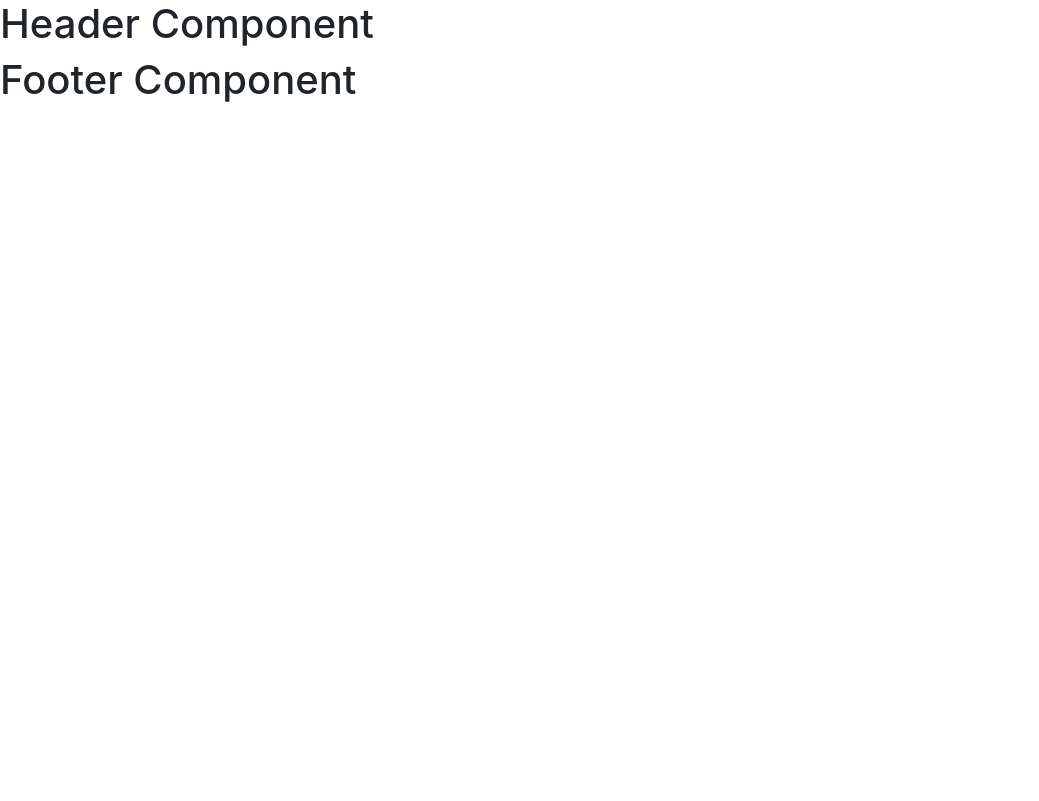
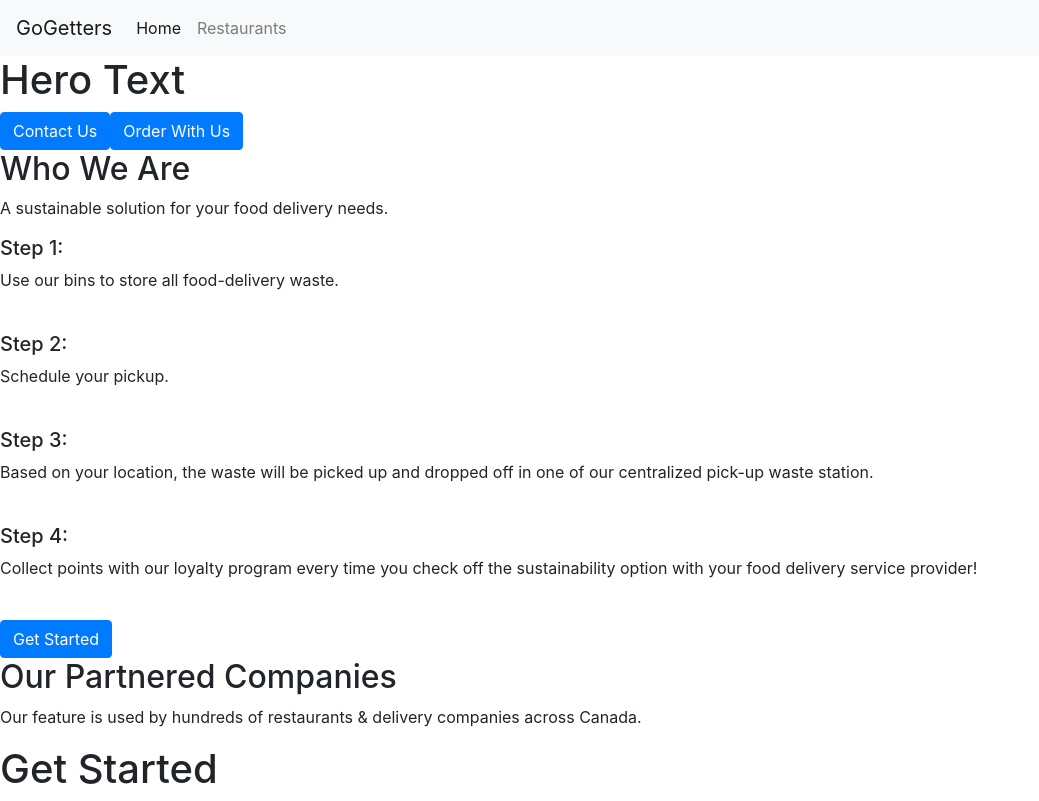
Before and after one commit to marleyanthony/skip, a React (Create React App) app in the folder client/: page /main in a window 1280 px wide. Shown: the whole page, without its empty margins (0-1039 px from the left). Built offline with nearby package versions, Linux system fonts and the light colour scheme.

Commit message:
created main page components

```diff
--- a/client/public/index.html
+++ b/client/public/index.html
@@ -15,6 +15,15 @@
 <body>
   <noscript>You need to enable JavaScript to run this app.</noscript>
   <div id="root"></div>
+  <script src="https://code.jquery.com/jquery-3.3.1.slim.min.js"
+    integrity="sha384-q8i/X+965DzO0rT7abK41JStQIAqVgRVzpbzo5smXKp4YfRvH+8abtTE1Pi6jizo"
+    crossorigin="anonymous"></script>
+  <script src="https://cdnjs.cloudflare.com/ajax/libs/popper.js/1.14.3/umd/popper.min.js"
+    integrity="sha384-ZMP7rVo3mIykV+2+9J3UJ46jBk0WLaUAdn689aCwoqbBJiSnjAK/l8WvCWPIPm49"
+    crossorigin="anonymous"></script>
+  <script src="https://stackpath.bootstrapcdn.com/bootstrap/4.1.3/js/bootstrap.min.js"
+    integrity="sha384-ChfqqxuZUCnJSK3+MXmPNIyE6ZbWh2IMqE241rYiqJxyMiZ6OW/JmZQ5stwEULTy"
+    crossorigin="anonymous"></script>
 </body>
 
 </html>
--- a/client/src/App.js
+++ b/client/src/App.js
@@ -9,7 +9,7 @@ class App extends React.Component {
     return (
       <Switch>
         <Route
-          path="/"
+          path="/main"
           render={(renderProps) => {
             return (
               <MainMenu {...renderProps} />
--- /dev/null
+++ b/client/src/components/GetStarted.jsx
@@ -0,0 +1,11 @@
+import React from 'react'
+
+function GetStarted() {
+  return (
+    <div>
+      <h1>Get Started</h1>
+    </div>
+  )
+}
+
+export default GetStarted
--- a/client/src/components/Header.jsx
+++ b/client/src/components/Header.jsx
@@ -3,7 +3,22 @@ import React from 'react'
 function Header() {
   return (
     <>
-      <h1>Header Component</h1>
+      <nav class="navbar navbar-expand-lg navbar-light bg-light">
+        <button class="navbar-toggler" type="button" data-toggle="collapse" data-target="#navbarNav" aria-controls="navbarNav" aria-expanded="false" aria-label="Toggle navigation">
+          <span class="navbar-toggler-icon"></span>
+        </button>
+        <a class="navbar-brand" href="#">GoGetters</a>
+        <div class="collapse navbar-collapse" id="navbarNav">
+          <ul class="navbar-nav">
+            <li class="nav-item active">
+              <a class="nav-link" href="#">Home <span class="sr-only">(current)</span></a>
+            </li>
+            <li class="nav-item">
+              <a class="nav-link" href="#">Restaurants</a>
+            </li>
+          </ul>
+        </div>
+      </nav>
     </>
   )
 }
--- /dev/null
+++ b/client/src/components/Hero.jsx
@@ -0,0 +1,17 @@
+import React from 'react'
+
+function Hero() {
+  return (
+    <>
+      <section className="main">
+        <h1 className="main__hero-text">Hero Text</h1>
+        <div className="cta-btn-wrapper">
+          <button className="main__contact-btn btn btn-primary">Contact Us</button>
+          <button className="main__contact-btn btn btn-primary">Order With Us</button>
+        </div>
+      </section>
+    </>
+  )
+}
+
+export default Hero
--- a/client/src/components/MainMenu.jsx
+++ b/client/src/components/MainMenu.jsx
@@ -1,13 +1,18 @@
 import React from 'react';
+import Hero from './Hero';
+import WhoWeAre from './WhoWeAre';
+import Partners from './Partners';
+import GetStarted from './GetStarted';
 
-function Dropoff() {
+function MainMenu() {
   return (
     <>
-      <h1>Main Menu Page</h1>
-      <button className="btn btn-primary">Hello World!</button>
-
+      <Hero />
+      <WhoWeAre />
+      <Partners />
+      <GetStarted />
     </>
   )
 }
 
-export default Dropoff
+export default MainMenu
--- /dev/null
+++ b/client/src/components/Partners.jsx
@@ -0,0 +1,19 @@
+import React from 'react'
+
+function Partners() {
+  return (
+    <>
+      <section className="partners">
+        <div className="partners__header-wrapper">
+          <h2 className="partners__header">Our Partnered Companies</h2>
+          <p className="partners__content">
+            Our feature is used by hundreds of restaurants & delivery companies across Canada.
+          </p>
+        </div>
+
+      </section>
+    </>
+  )
+}
+
+export default Partners
--- a/client/src/components/Restaurants.jsx
+++ b/client/src/components/Restaurants.jsx
@@ -1,6 +1,6 @@
 import React from 'react';
 
-function Order() {
+function Restaurants() {
   return (
     <>
       <h1>Restaurants Page</h1>
@@ -8,4 +8,4 @@ function Order() {
   )
 }
 
-export default Order
+export default Restaurants
--- /dev/null
+++ b/client/src/components/WhoWeAre.jsx
@@ -0,0 +1,54 @@
+import React from 'react'
+
+function WhoWeAre() {
+  return (
+    <>
+      <section className="who-we-are">
+        <div className="who-we-are__header-wrapper">
+          <h2 className="who-we-are__header">Who We Are</h2>
+          <p className="who-we-are__slogan">
+            A sustainable solution for your food delivery needs.
+          </p>
+        </div>
+
+        <div className="who-we-are__steps">
+          <div className="who-we-are__step-1">
+            <h5 className="who-we-are__step-1-header">Step 1:</h5>
+            <p className="who-we-are__step-1-content">
+              Use our bins to store all food-delivery waste.
+            </p>
+            <img src="" alt="" className="who-we-are__step-1-img" />
+          </div>
+
+          <div className="who-we-are__step-2">
+            <h5 className="who-we-are__step-2-header">Step 2:</h5>
+            <p className="who-we-are__step-2-content">
+              Schedule your pickup.
+            </p>
+            <img src="" alt="" className="who-we-are__step-1-img" />
+          </div>
+
+          <div className="who-we-are__step-3">
+            <h5 className="who-we-are__step-3-header">Step 3:</h5>
+            <p className="who-we-are__step-3-content">
+              Based on your location, the waste will be picked up and dropped off in one of our centralized pick-up waste station.
+            </p>
+            <img src="" alt="" className="who-we-are__step-1-img" />
+          </div>
+
+          <div className="who-we-are__step-4">
+            <h5 className="who-we-are__step-4-header">Step 4:</h5>
+            <p className="who-we-are__step-4-content">
+              Collect points with our loyalty program every time you check off the sustainability option with your food delivery service provider!
+            </p>
+            <img src="" alt="" className="who-we-are__step-1-img" />
+          </div>
+
+          <button className="who-we-are__get-started-btn btn btn-primary">Get Started</button>
+        </div>
+      </section>
+    </>
+  )
+}
+
+export default WhoWeAre
--- a/client/src/index.js
+++ b/client/src/index.js
@@ -1,6 +1,6 @@
 import React from 'react';
 import ReactDOM from 'react-dom';
-import { BrowserRouter as Router, Route } from 'react-router-dom';
+import { BrowserRouter as Router, Route, Redirect } from 'react-router-dom';
 import App from './App';
 import 'bootstrap/dist/css/bootstrap.min.css';
 
@@ -10,10 +10,11 @@ import Footer from './components/Footer';
 ReactDOM.render(
   <React.StrictMode>
     <Router>
-      <Route path="/" exact />
+      <Route path="/" exact >
+        <Redirect path="/main" />
+      </Route>
       <Header />
       <App />
-      <Footer />
     </Router>
   </React.StrictMode>,
   document.getElementById('root')
```
